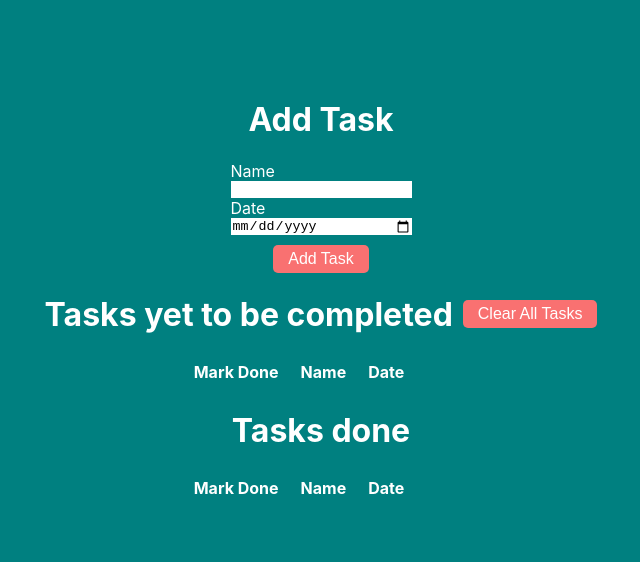
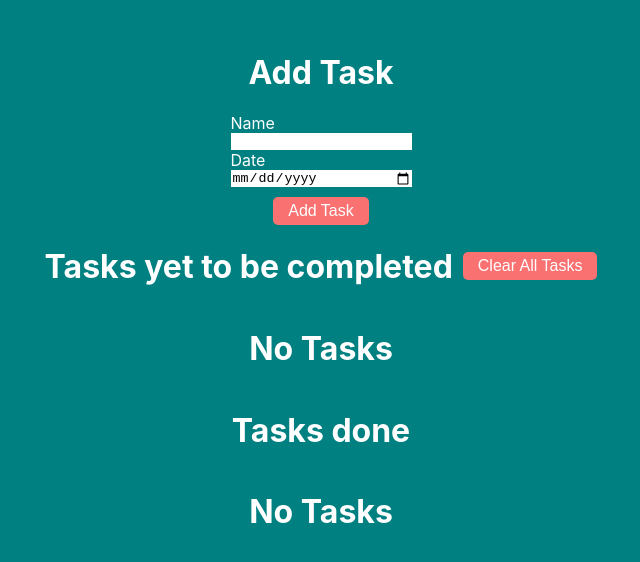
Before and after one commit to vihangkale/todolist, a React (Create React App) app: page / in a window 1280 px wide. Shown: the part 108-670 px from the top of the page, without its empty margins (319-959 px from the left). Built offline with nearby package versions, Linux system fonts and the light colour scheme; the HTML template or start-up script is replaced by a standard one.

Commit message:
No tasks message when there are no tasks on completed and not completed tasks

```diff
--- a/src/App.js
+++ b/src/App.js
@@ -20,11 +20,11 @@ function App() {
       console.log(addFieldData.name, addFieldData.date);
       if (!addFieldData.name) {
         let name = document.getElementById("name");
-        name.style.border = "1px solid red";
+        if (name) name.style.border = "1px solid red";
       }
       if (!addFieldData.date) {
         let date = document.getElementById("date");
-        date.style.border = "1px solid red";
+        if (date) date.style.border = "1px solid red";
       }
     } else {
       const tasks = JSON.parse(localStorage.getItem("Tasks")) || [];
@@ -38,17 +38,15 @@ function App() {
 
   function inputData(e) {
     e.preventDefault();
-    if (e.target.name === "name") {
-      let name = document.getElementById("name");
-      if (name) name.style.border = "none";
-    }
-    if (e.target.name === "date") {
-      let date = document.getElementById("date");
-      if (date) date.style.border = "none";
-    }
+    let input = document.getElementById(e.target.name);
+    if (input) input.style.border = "none";
     setAddFieldData({ ...addFieldData, [e.target.name]: e.target.value });
   }
   function editTaskData(task) {
+    let name = document.getElementById("name");
+    if (name) name.style.border = "none";
+    let date = document.getElementById("date");
+    if (date) date.style.border = "none";
     setEditTaskData(true);
     setAddFieldData(task);
   }
@@ -129,6 +127,7 @@ function App() {
           Clear All Tasks
         </button>
       </div>
+      {Tasks && Tasks.length > 0 && !Tasks.some((task) => task.taskDone) ? (
         <table>
           <thead>
             <tr>
@@ -140,9 +139,7 @@ function App() {
             </tr>
           </thead>
           <tbody>
-          {Tasks.map(
-            (task) =>
-              !task.taskDone && (
+            {Tasks.map((task) => (
               <tr key={task.id}>
                 <td>
                   <input
@@ -170,12 +167,14 @@ function App() {
                   <button onClick={(e) => DeleteTask(task)}>Delete</button>
                 </td>
               </tr>
-              )
-          )}
+            ))}
           </tbody>
         </table>
-
+      ) : (
+        <h1>No Tasks</h1>
+      )}
       <h1>Tasks done</h1>
+      {Tasks && Tasks.length > 0 && Tasks.some((task) => task.taskDone) ? (
         <table>
           <thead>
             <tr>
@@ -187,15 +186,13 @@ function App() {
             </tr>
           </thead>
           <tbody>
-          {Tasks.map(
-            (task) =>
-              task.taskDone && (
+            {Tasks.map((task) => (
               <tr key={task.id}>
                 <td>
                   <input
                     type="checkbox"
                     onChange={(e) => checkTaskDone(e, task)}
-                      checked={task.taskDone ? true : false}
+                    checked={task.taskDone}
                   />
                 </td>
                 <td>{task.date}</td>
@@ -217,10 +214,12 @@ function App() {
                   <button onClick={(e) => DeleteTask(task)}>Delete</button>
                 </td>
               </tr>
-              )
-          )}
+            ))}
           </tbody>
         </table>
+      ) : (
+        <h1>No Tasks</h1>
+      )}
     </div>
   );
 }
```
Lines whose indentation alone changed are shown as unchanged.
